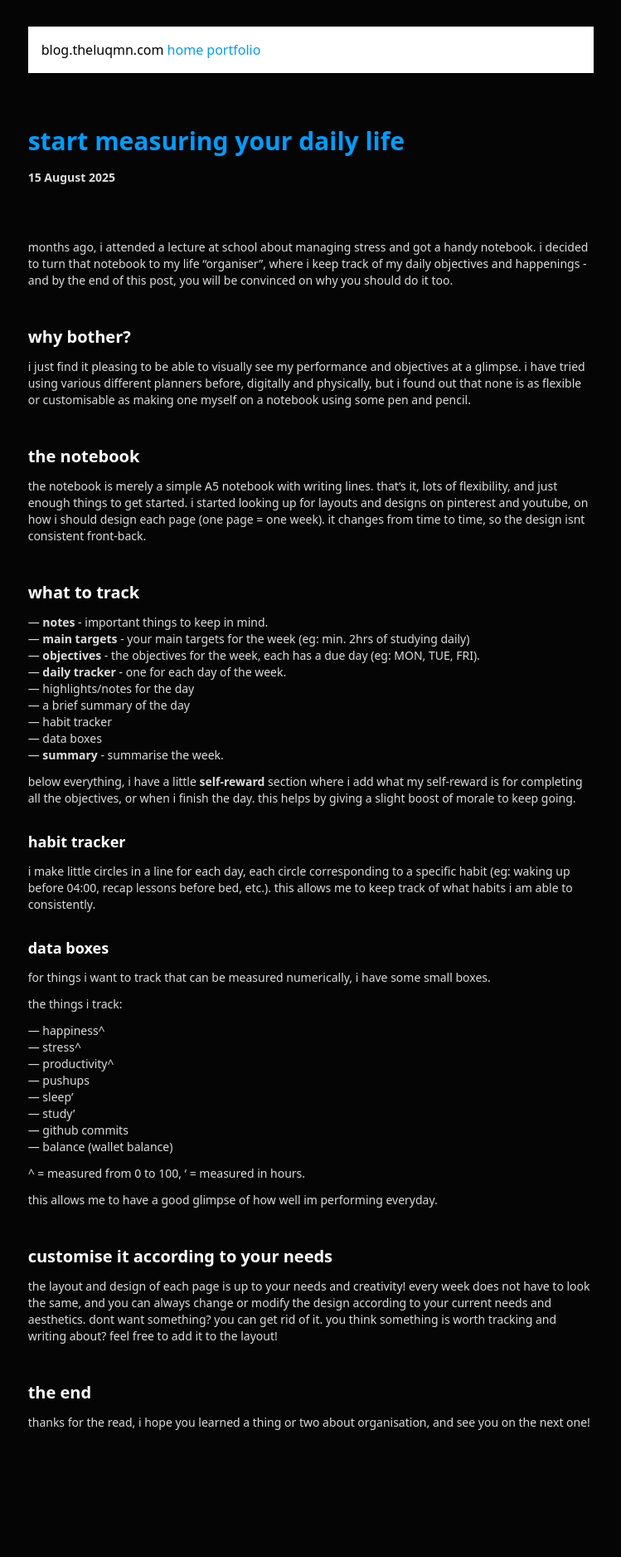
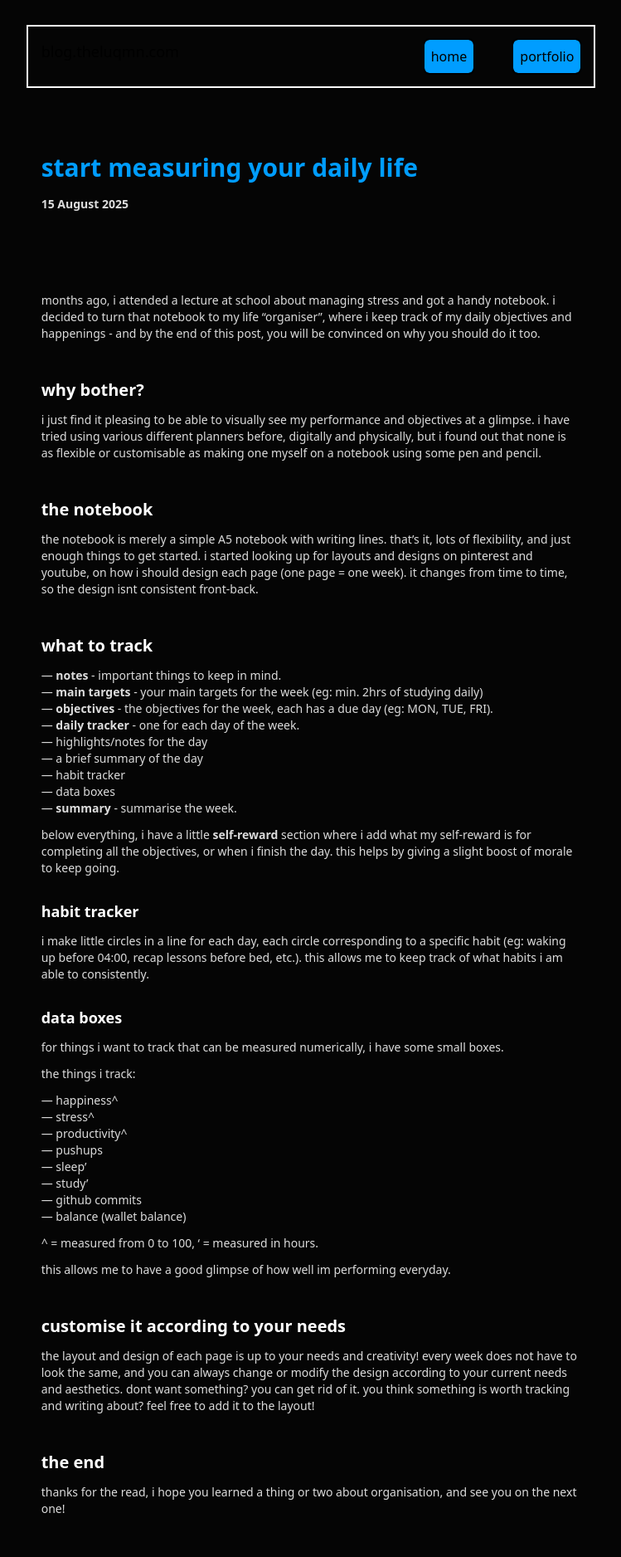
Before and after one commit to theluqmn/blog, a Jekyll site: the page built from wisdom/2025-08-15-measure-yourself-daily.md, in a window 1280 px wide. Shown: the whole page at 83% size, without its empty margins (265-1014 px from the left). Built offline with Jekyll 4.4.1, drawn with Linux system fonts in a browser that asks for light colours; nearby versions of some CDN libraries; before the commit the page ends 1756 px from its top, so only the background shows below that.

Commit message:
trying new heading

```diff
--- a/_layouts/post.html
+++ b/_layouts/post.html
@@ -23,14 +23,17 @@
     <body class="bg-[rgb(5,5,5)]">
         <main class="p-4 md:p-8 w-full h-full flex flex-col gap-16 md:w-7/12 mx-auto">
             <!--navbar-->
-            <div class="p-4 w-full flex gap-12 bg-[rgb(255,255,255)]">
-                <p class="text-[rgb(0,0,0)] text-bold">blog.theluqmn.com</h1>
-                <a class="text-[rgb(0,157,255)]" href="https://blog.theluqmn.com/">home</a>
-                <a class="text-[rgb(0,157,255)]" href="https://theluqmn.com">portfolio</a>
+            <div class="p-4 w-full flex flex-row justify-between bg-whiterounded-md outline outline-2 outline-white">
+                <p class="text-[rgb(0,0,0)] text-lg text-bold">blog.theluqmn.com</h1>
+
+                <div class="flex flex-row gap-12">
+                    <a class="p-2 text-black bg-[rgb(0,157,255)] rounded-md outline outline-2 outline-black" href="https://blog.theluqmn.com/">home</a>
+                    <a class="p-2 text-black bg-[rgb(0,157,255)] rounded-md outline outline-2 outline-black" href="https://theluqmn.com">portfolio</a>
+                </div>
             </div>
 
             <!--header-->
-            <div class="flex flex-col gap-4 items-start">
+            <div class="p-4 flex flex-col gap-4 items-start">
                 <h1 class="text-3xl text-[rgb(0,157,255)] font-bold">
                     {{ page.title }}
                 </h1>
```
Also changed, not shown: other parts of _layouts/post.html (+1 -0 lines).
